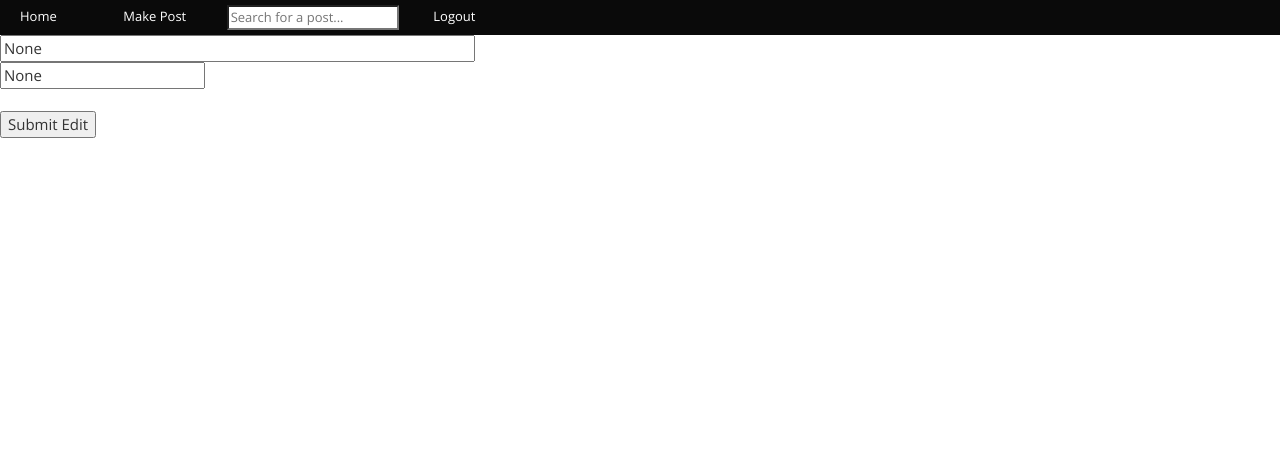
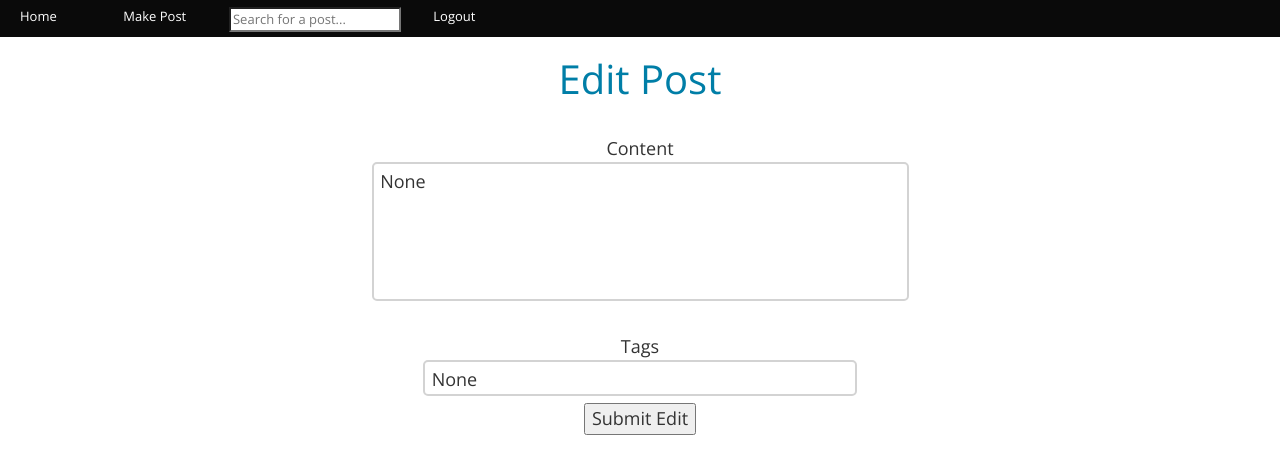
Before and after one commit to puneetjohal/Indian-Tech-Support, a Flask app: page /edit in a window 1280 px wide. Shown: the top 474 px of the page. Run offline with Flask 2, Linux system fonts and the light colour scheme; a user stored in the database is signed in; some libraries are stand-ins or nearby versions.

Commit message:
prettified edit page

```diff
--- a/Current Version/templates/edit_blog.html
+++ b/Current Version/templates/edit_blog.html
@@ -2,10 +2,36 @@
 {% extends "base.html" %}
 {% block title %}Edit Blog{% endblock %}
 {% block content %}
+<style>
+  h1 {
+  text-align: center;
+  font-size: 40px;
+  font-family: "Open Sans";
+  color: #007EA7;
+  }
+  form {
+  text-align: center;
+  font-size: 18px;
+  }
+  textarea{
+  border-radius: 5px;
+  border: 2px solid lightgray;
+  padding-top: 5px;
+  resize: none;
+  }
+</style>
+<h1>
+  Edit Post
+</h1>
 <form action="/edit-auth">
-    <input type="text" name="content" value="{{ content }}" placeholder="Edit your post..." size="50"><br>
-    <input type="text" name="tags" value="{{ tags }}" placeholder="Add some tags to be more visible!"><br><br>
-    <input type="hidden" name="time" value="{{ post }}">
-    <input type="submit" value="Submit Edit">
+  <br>
+  Content<br>
+  <textarea name = "content" placeholder="Edit your post..." rows = "5" cols = "50"> {{content}} </textarea>
+  <br><br>Tags<br>
+  <textarea name = "tags" placeholder="Edit your post..." rows = "1" cols = "40"> {{tags}} </textarea>
+  <input type="hidden" name="time" value="{{ post }}">
+  <br>
+  <input type="submit" value="Submit Edit">
+
 </form>
 {% endblock %}
```
Also changed, not shown: Current Version/data/Big_Daddy.db.
